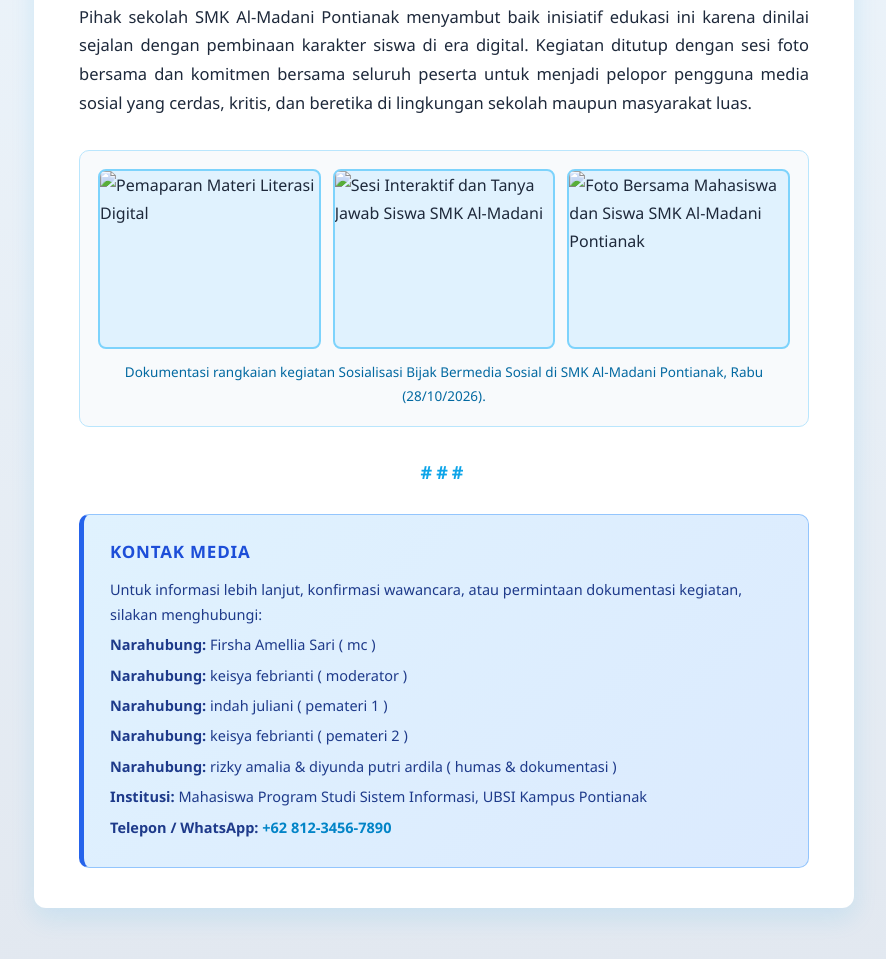
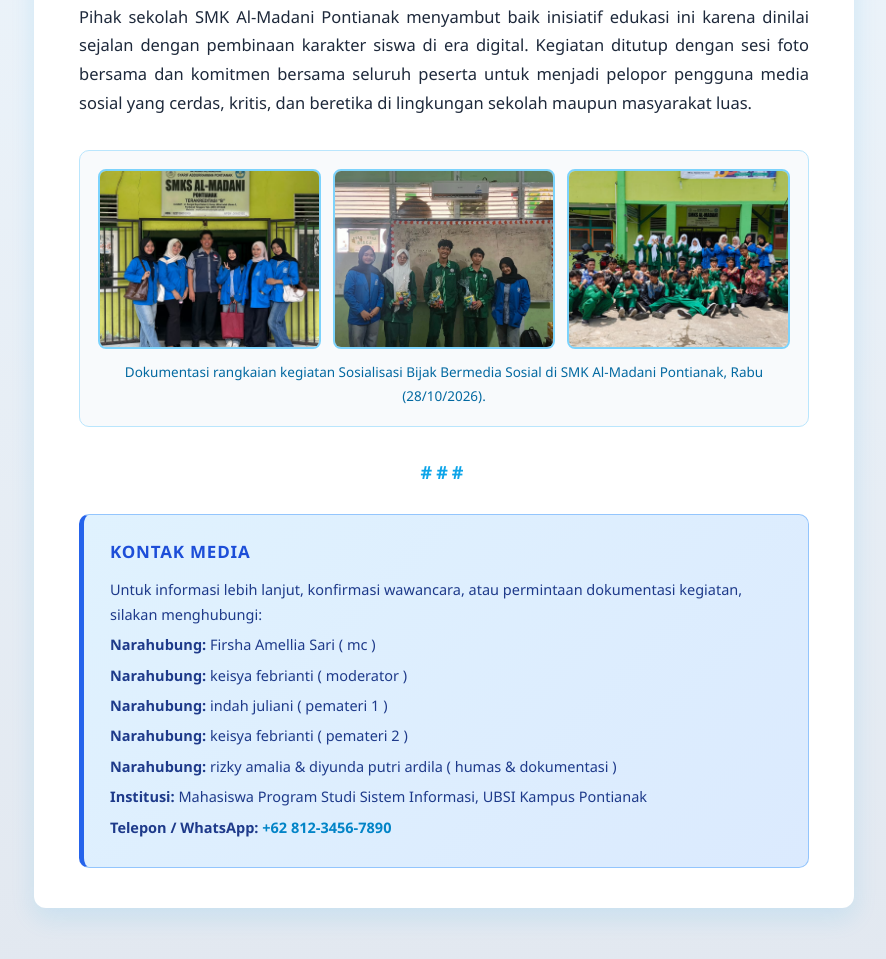
Before and after one commit to muhammadalvigi/Sosialisasi-PKM, a plain HTML site: page index.html in a window 1280 px wide. Shown: the part 1981-2940 px from the top of the page, without its empty margins (196-1082 px from the left). Drawn offline with Linux system fonts and the light colour scheme.

Commit message:
Update index.html

```diff
--- a/index.html
+++ b/index.html
@@ -467,9 +467,9 @@
         <!-- Galeri Dokumentasi Tambahan -->
         <div class="gallery-section">
             <div class="gallery-grid">
-                <img src="WhatsApp Image 2026-11-15 at 13.02.06.jpeg" alt="Pemaparan Materi Literasi Digital">
-                <img src="WhatsApp Image 2026-11-15 at 13.02.08.jpeg" alt="Sesi Interaktif dan Tanya Jawab Siswa SMK Al-Madani">
-                <img src="WhatsApp Image 2026-11-15 at 13.02.07..jpeg" alt="Foto Bersama Mahasiswa dan Siswa SMK Al-Madani Pontianak">
+                <img src="2.jpg" alt="Pemaparan Materi Literasi Digital">
+                <img src="5.jpg" alt="Sesi Interaktif dan Tanya Jawab Siswa SMK Al-Madani">
+                <img src="4.jpg" alt="Foto Bersama Mahasiswa dan Siswa SMK Al-Madani Pontianak">
             </div>
             <div class="gallery-caption">
                 Dokumentasi rangkaian kegiatan Sosialisasi Bijak Bermedia Sosial di SMK Al-Madani Pontianak, Rabu (28/10/2026).
```
